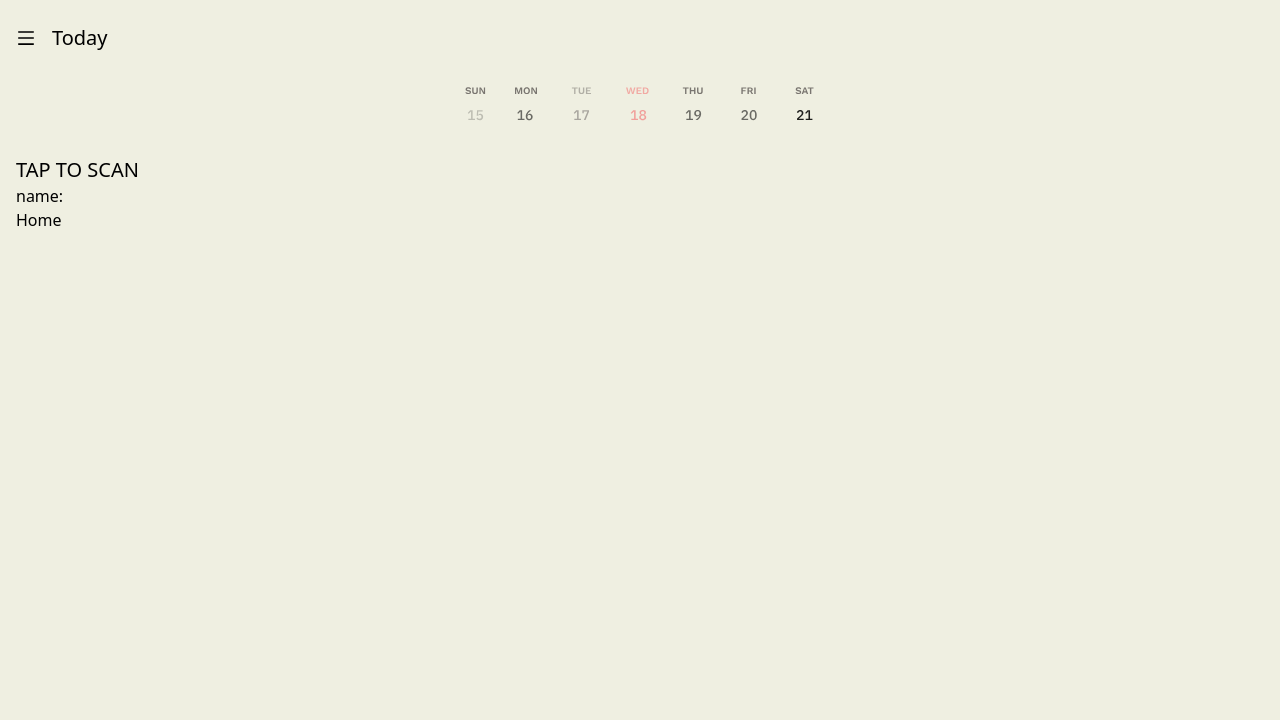
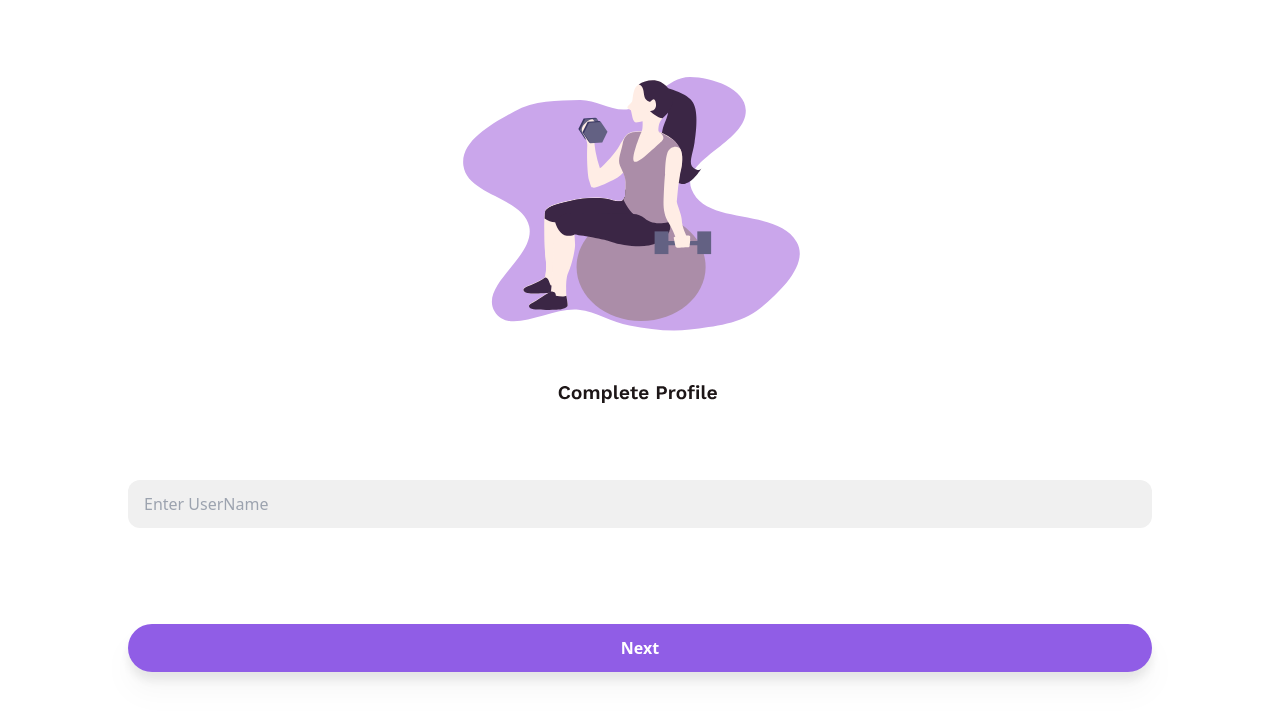
Before and after one commit to mhetreayush/tiny-hack-frontend, a React (Create React App) app: page /output in a window 1280 px wide. Shown: the top 720 px of the page. Built offline with nearby package versions, Linux system fonts and the light colour scheme.

Commit message:
UserLogin

```diff
--- a/src/Components/NFCReader/index.jsx
+++ b/src/Components/NFCReader/index.jsx
@@ -1,9 +1,25 @@
 import { useEffect, useState } from "react";
+import { useNavigate } from "react-router-dom"
+import Illustration from "./Illustration.svg"
+
+const LoginPage = ({ onClick, onChange, value }) => {
+ return (
+   <>
+    <input id="username" className="z-20 rounded-xl p-4 mb-24 w-[80%] h-12 bg-[#f0f0f0]" placeholder="Enter UserName" onChange={onChange} value={value}/>
+    <button className="z-20 bg-[#905DE6] mb-20 h-12 w-[80%] rounded-full drop-shadow-xl shadow-[#905DE632] font-bold text-[#ffffff]" onClick={onClick} >Next</button>
+    <img src={Illustration} className="absolute top-0 left-[50%] translate-x-[-50%] h-screen"/>
+   </>
+ )
+}
 
 const NFCReader = ({ children }) => {
   const [ndefReader, setNdefReader] = useState(undefined);
   const [supported, setSupported] = useState(true);
   const [serialNumber, setSerialNumber] = useState("TAP TO SCAN");
+  const [username, setUsername] = useState(null)
+  const [tempUsername, setTempUsername] = useState("")
+  const navigate = useNavigate()
+
   async function startScanning() {
     if (!("NDEFReader" in window)) {
       setSupported(false);
@@ -16,15 +32,15 @@ const NFCReader = ({ children }) => {
     });
   }
 
-  useEffect(() => {
-    window.addEventListener("load", (event) => {
-      startScanning();
-    });
-  }, []);
+  async function handleNext(){
+     setUsername(tempUsername)
+    await startScanning()
+    navigate("/user/" + tempUsername)
+  }
 
   return (
-    <div className="">
-      {supported && <h1 className="text-xl ">{serialNumber}</h1>}
+    <div className="flex flex-col justify-end items-center absolute top-0 left-0 w-screen h-screen bg-[#ffffff]">
+      {!username && <LoginPage onClick={handleNext} onChange={(e) => {setTempUsername(e.target.value)}} value={tempUsername}/>}
       {children}
     </div>
   );
```
Also changed, not shown: src/Components/NFCReader/Illustration.svg (added).
